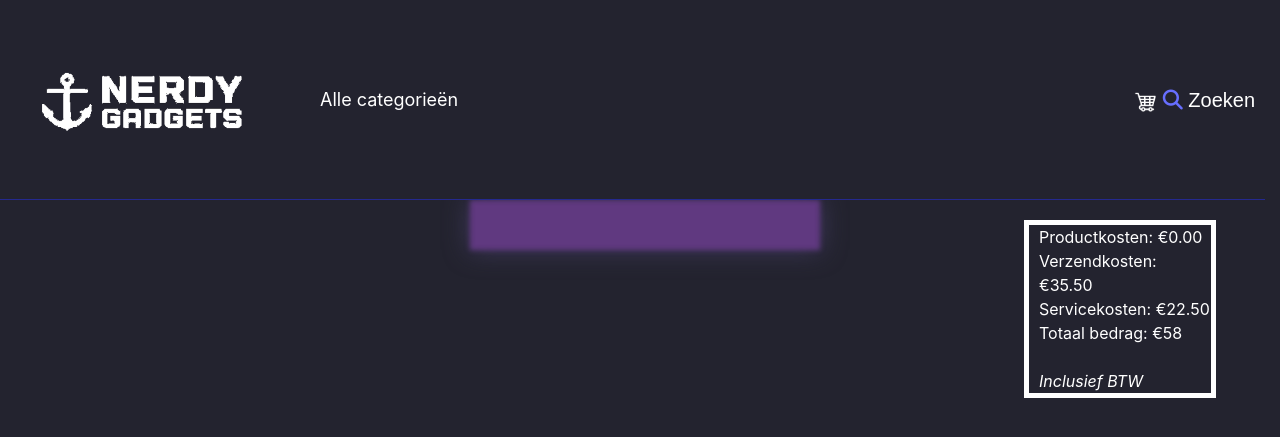
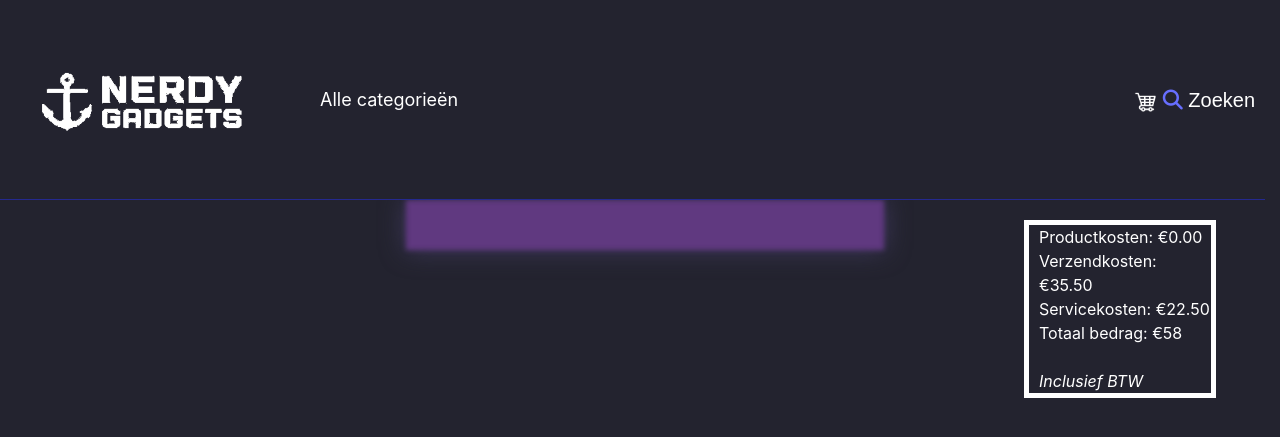
Before and after one commit to Nikai117/Nerdygadgets, a PHP site: page /winkelmand.php in a window 1280 px wide. Shown: the top 437 px of the page. Run offline with PHP 8.4, Linux system fonts and the light colour scheme; the visitor is signed in with stand-in values (Sample User, id 1); data that the repository does not hold is empty; some libraries are stand-ins or nearby versions; some web fonts are replaced.

Commit message:
Very minor css fix

```diff
--- a/winkelmand.php
+++ b/winkelmand.php
@@ -150,7 +150,7 @@ if (!isset($_SESSION['winkelmand']) || $_SESSION['winkelmand'] == NULL) {
 
     #lijst {
         margin: auto;
-        width: 25%;
+        width: 35%;
         padding: 10px;
         filter: drop-shadow(0 0 0.75rem #413a5e);
         background-color: #603980;
```
